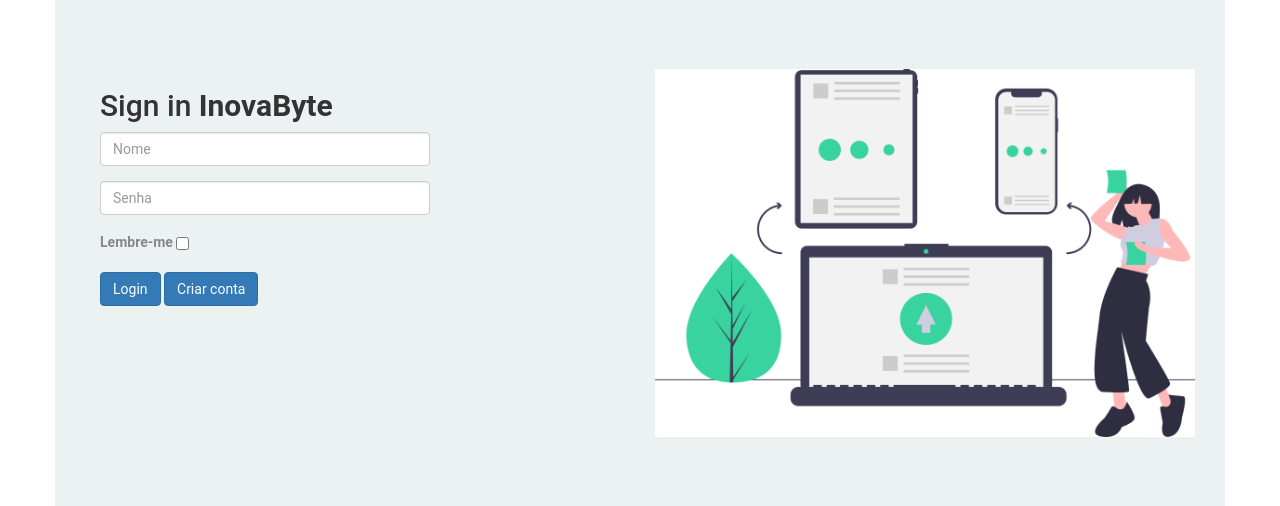
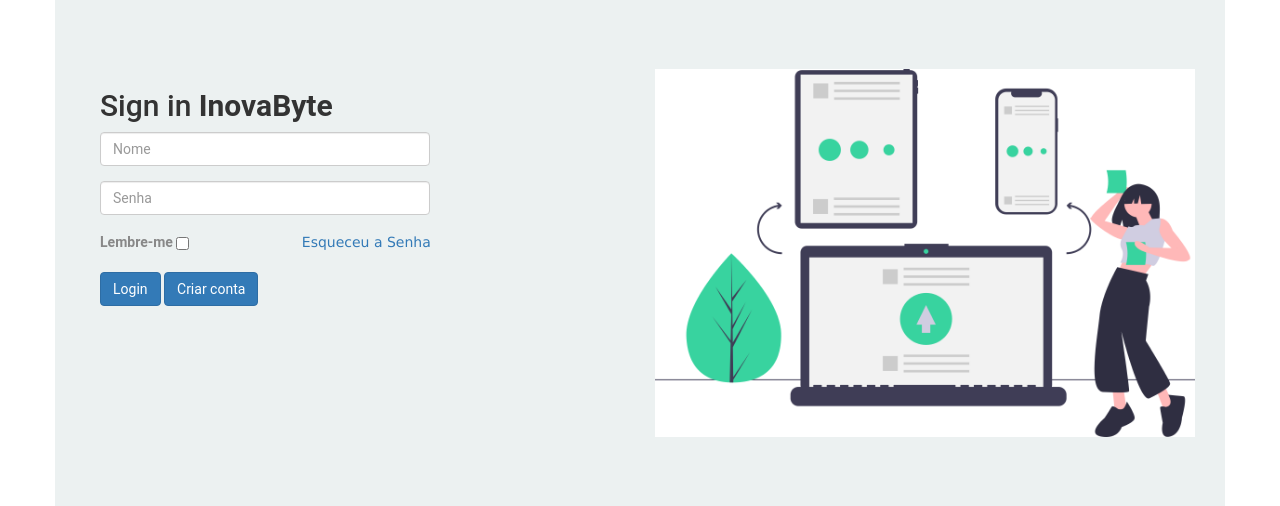
Before and after one commit to AlexPedro105/eCommerce, a PHP site: page /login.php in a window 1280 px wide. Shown: the part 141-647 px from the top of the page. Run offline with PHP 8.4, Linux system fonts and the light colour scheme.

Commit message:
Adição do Esquecer a senha na tela de login

```diff
--- a/css/login.css
+++ b/css/login.css
@@ -13,3 +13,13 @@
     position: relative;
     top: 3px;
 }
+
+#esqueceuSenha{
+    text-decoration: none;
+    position: relative;
+    font-family:'Lucida Sans', 'Lucida Sans Regular', 'Lucida Grande', 'Lucida Sans Unicode', Geneva, Verdana, sans-serif;
+    left: 109px;
+}
+#esqueceuSenha:hover{
+    color: blue;
+}
--- a/login.php
+++ b/login.php
@@ -31,6 +31,7 @@
                             <div class="form-group ">
                                 <label class="control caption control-checkbox ">Lembre-me
                                 <input type="checkbox" class="form-check-input lmCheck"> </label>
+                                <a href="#esqueceuSenha" id="esqueceuSenha">Esqueceu a Senha</a>
                             </div>
                             <div class="form-group">
                                 <button class="btn btn-button btn-primary">Login</button>
```
